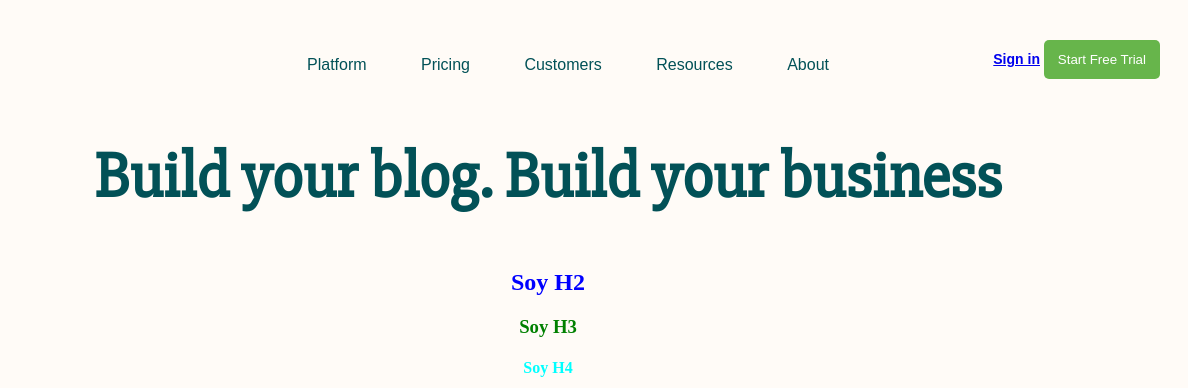
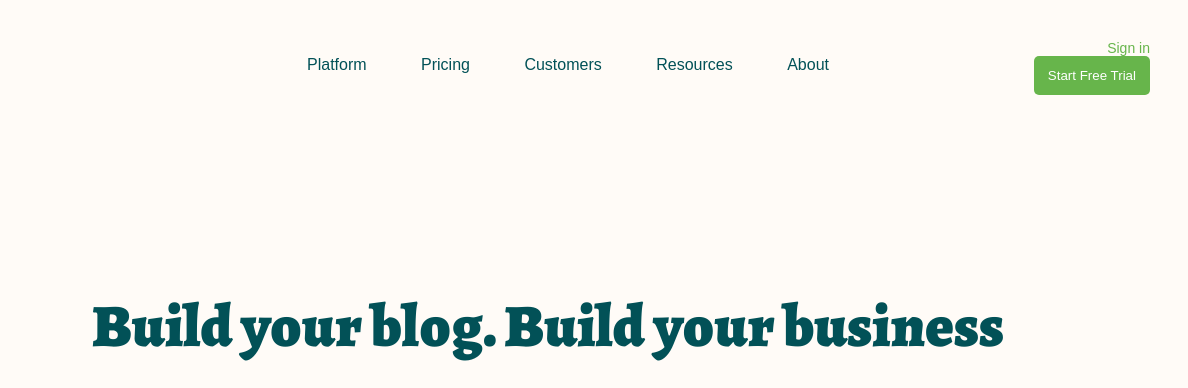
Before and after one commit to Kify7/santander-bedu, a plain HTML site: page index.html in a window 1280 px wide. Shown: the top 388 px of the page, 92-1280 px from the left. Drawn offline with nearby package versions, Linux system fonts and the light colour scheme.

Commit message:
navbar modifications

```diff
--- a/index.html
+++ b/index.html
@@ -1,22 +1,21 @@
 <!DOCTYPE html>
 <html lang="en">
+
 <head>
   <meta charset="UTF-8" />
   <meta http-equiv="X-UA-Compatible" content="IE=edge" />
   <meta name="viewport" content="width=device-width, initial-scale=1.0" />
   <link rel="stylesheet" href="style.css" />
+  <link href="https://fonts.googleapis.com/css2?family=Slabo+27px&display=swap" rel="stylesheet">
   <link rel="preconnect" href="https://fonts.gstatic.com">
-<link href="https://fonts.googleapis.com/css2?family=Slabo+27px&display=swap" rel="stylesheet">
+  <link href="https://fonts.googleapis.com/css2?family=Alegreya:wght@400;900&display=swap" rel="stylesheet">
   <title>Document</title>
 </head>
 
 <body>
   <header class="header">
     <a class="logo" href="./index.html">
-        <img
-          src="https://getmatcha.com/wp-content/themes/getmatcha/img/footer_logo.svg"
-          alt="logo-matcha"
-        />
+      <img src="https://getmatcha.com/wp-content/themes/getmatcha/img/footer_logo.svg" alt="logo-matcha" />
     </a>
     <nav class="navbar">
       <ul>
@@ -29,7 +28,7 @@
     </nav>
     <div class="actions">
       <a href="./login.html">Sign in</a>
-        <button type="button">Start Free Trial</button>
+      <button type="submit">Start Free Trial</button>
     </div>
   </header>
 
@@ -59,4 +58,5 @@
     <img src="capterra.png" alt="gato" />
   </section>
 </body>
+
 </html>
--- a/style.css
+++ b/style.css
@@ -4,9 +4,9 @@ body {
 
 h1 {
   color: #025157;
-  font-family: 'Slabo 27px', serif;
-  font-weight: bold;
-  font-size: 4rem;
+  font-size: 60px;
+  margin-bottom: 24px;
+  font-family: 'Alegreya', serif;
 }
 
 h2 {
@@ -35,7 +35,6 @@ p {
   font-family: "Lucida Sans", "Lucida Sans Regular", "Lucida Grande",
     "Lucida Sans Unicode", Geneva, Verdana, sans-serif;
 }
-
 
 li {
   list-style: none;
@@ -76,8 +75,23 @@ li {
   width: 15%;
   text-align: right;
   font-size: 14px;
-  font-weight: 600;
+  font-weight: 400;
+
 }
+
+.actions > * {
+  margin-right: 10px;
+  margin-left: 10px;
+}
+
+.actions a {
+  color: #67b54b;
+  text-decoration: none;
+}
+.actions a:hover {
+  color: #212529;
+}
+
 
 .actions button {
   color: #ffff;
@@ -89,5 +103,5 @@ li {
 
 .contenido {
   text-align: center;
-  margin-top: 50px;
+  margin-top: 200px;
 }
```
Lines whose indentation alone changed are shown as unchanged.
